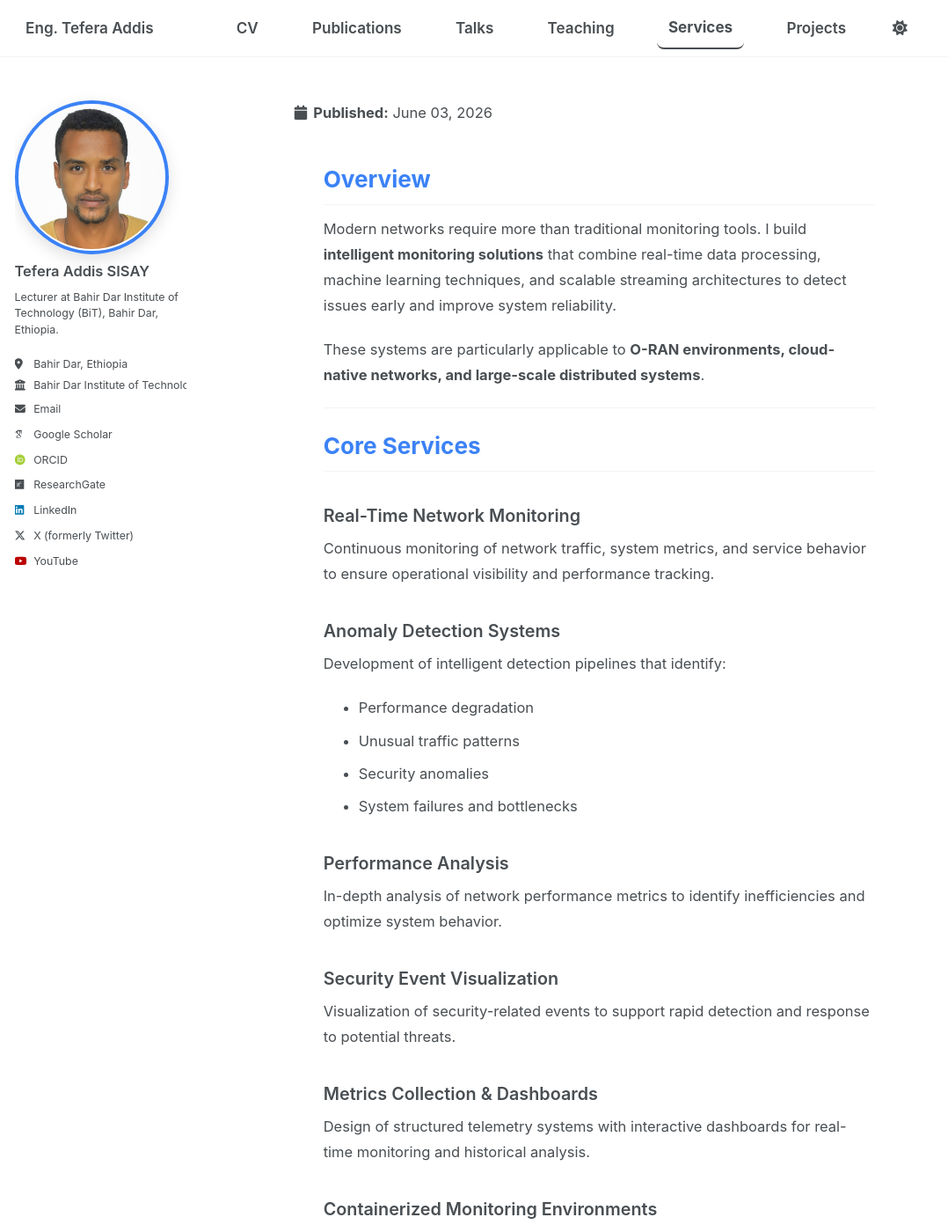
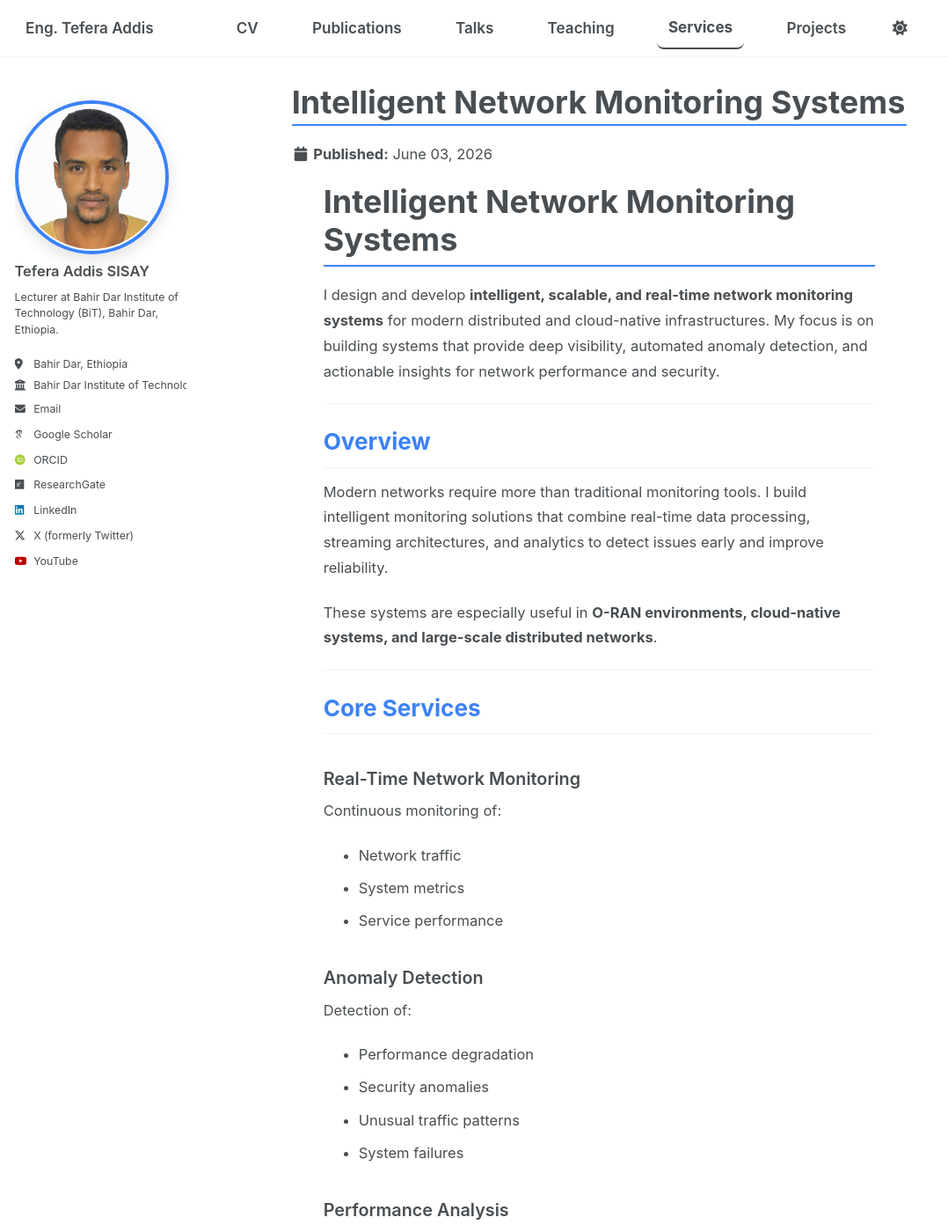
Before and after one commit to tefera-addis-sisay/tefera-addis-sisay.github.io, a Jekyll site: the page built from _services/network-monitoring.md, in a window 1280 px wide and 1400 px high. Shown: the whole window at 88% size, without its empty margins (0-1078 px from the left). Built offline with Jekyll 4.4.1, drawn with Linux system fonts in a browser that asks for light colours; some web fonts are replaced; a script bundle is joined from its source files by our own code; library files that are not in the unit come from our copies; some of the changed text lies outside the part shown.

Commit message:
Update network-monitoring.md

```diff
--- a/_services/network-monitoring.md
+++ b/_services/network-monitoring.md
@@ -5,7 +5,7 @@
 layout: single
 author_profile: true
 excerpt: "Design and development of intelligent, scalable network monitoring and anomaly detection systems for modern network infrastructures."
------------------------------------------------------------------------------------------------------------------------------------------------
+---
 
 # Intelligent Network Monitoring Systems
 
@@ -15,80 +15,72 @@
 
 ## Overview
 
-Modern networks require more than traditional monitoring tools. I build **intelligent monitoring solutions** that combine real-time data processing, machine learning techniques, and scalable streaming architectures to detect issues early and improve system reliability.
+Modern networks require more than traditional monitoring tools. I build intelligent monitoring solutions that combine real-time data processing, streaming architectures, and analytics to detect issues early and improve reliability.
 
-These systems are particularly applicable to **O-RAN environments, cloud-native networks, and large-scale distributed systems**.
+These systems are especially useful in **O-RAN environments, cloud-native systems, and large-scale distributed networks**.
 
 ---
 
 ## Core Services
 
 ### Real-Time Network Monitoring
+Continuous monitoring of:
+- Network traffic
+- System metrics
+- Service performance
 
-Continuous monitoring of network traffic, system metrics, and service behavior to ensure operational visibility and performance tracking.
-
-### Anomaly Detection Systems
-
-Development of intelligent detection pipelines that identify:
-
-* Performance degradation
-* Unusual traffic patterns
-* Security anomalies
-* System failures and bottlenecks
+### Anomaly Detection
+Detection of:
+- Performance degradation
+- Security anomalies
+- Unusual traffic patterns
+- System failures
 
 ### Performance Analysis
+Deep analysis of network behavior to identify bottlenecks and inefficiencies.
 
-In-depth analysis of network performance metrics to identify inefficiencies and optimize system behavior.
+### Security Visualization
+Visual dashboards for security events and system alerts.
 
-### Security Event Visualization
+### Metrics & Dashboards
+- Data collection pipelines
+- Time-series storage
+- Grafana-based dashboards
 
-Visualization of security-related events to support rapid detection and response to potential threats.
-
-### Metrics Collection & Dashboards
-
-Design of structured telemetry systems with interactive dashboards for real-time monitoring and historical analysis.
-
-### Containerized Monitoring Environments
-
-Deployment of scalable monitoring systems using container technologies for reproducibility and portability.
+### Containerized Monitoring Systems
+Deployment using:
+- Docker
+- Kubernetes
+- Microservices architecture
 
 ---
 
 ## Technologies
 
-I work with modern data engineering and observability tools, including:
-
-* Grafana
-* InfluxDB
-* Apache Kafka
-* Python
-* Docker
-* Kubernetes
-* Prometheus (when applicable)
+- Grafana
+- InfluxDB
+- Kafka
+- Python
+- Docker
+- Kubernetes
+- Prometheus
 
 ---
 
 ## Applications
 
-These systems are suitable for:
-
-* O-RAN and telecom network monitoring
-* Cloud infrastructure observability
-* Cybersecurity monitoring systems
-* Distributed system performance tracking
-* AI-driven network analytics
-* Research prototypes and experimental systems
+- O-RAN monitoring systems
+- Cloud infrastructure observability
+- Cybersecurity monitoring
+- Distributed system analytics
+- AI-driven network intelligence
 
 ---
 
 ## Collaboration
 
-I am open to collaboration on:
-
-* Research projects
-* System prototypes
-* Academic-industry partnerships
-* Network security and monitoring research
-* Intelligent telemetry systems
-
-📩 Feel free to reach out for collaboration or research discussions.
+Open to research and development collaboration in:
+- Network security systems
+- Intelligent monitoring platforms
+- Academic research projects
+- Prototype development
```
